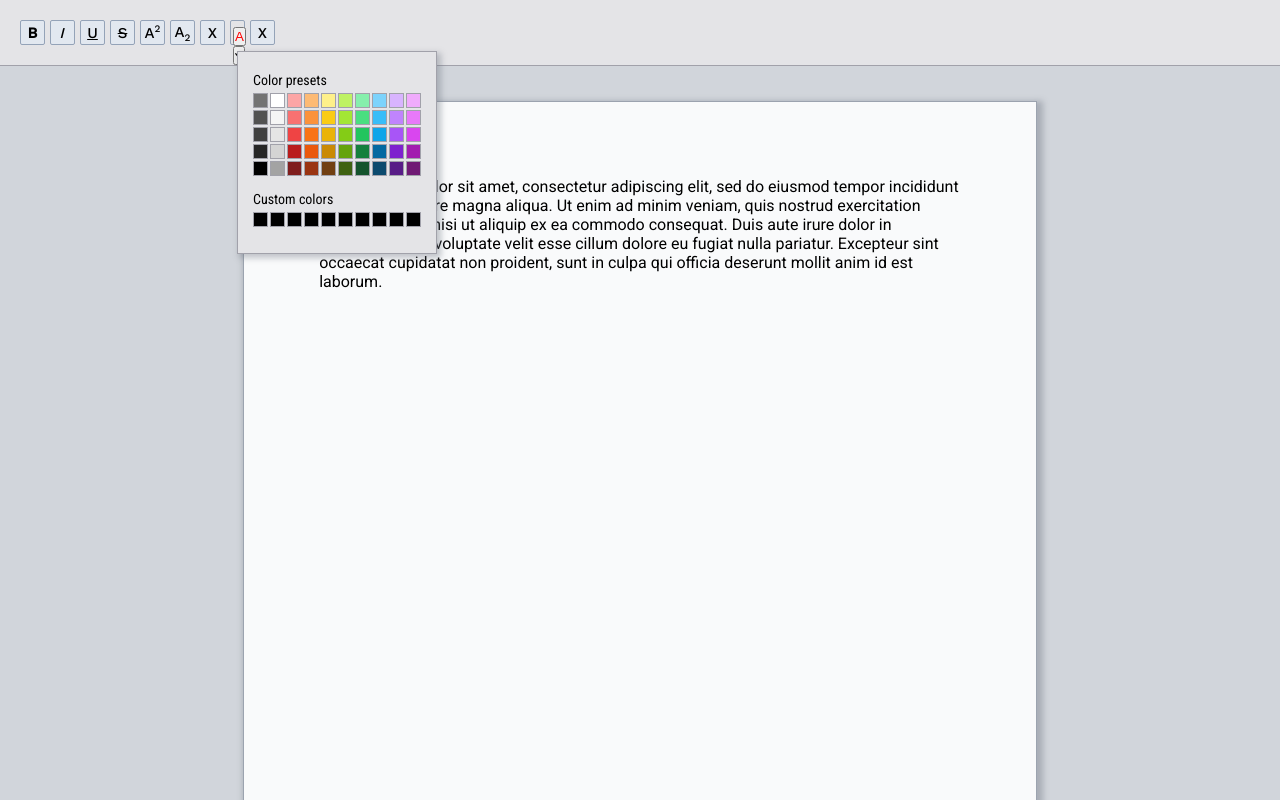
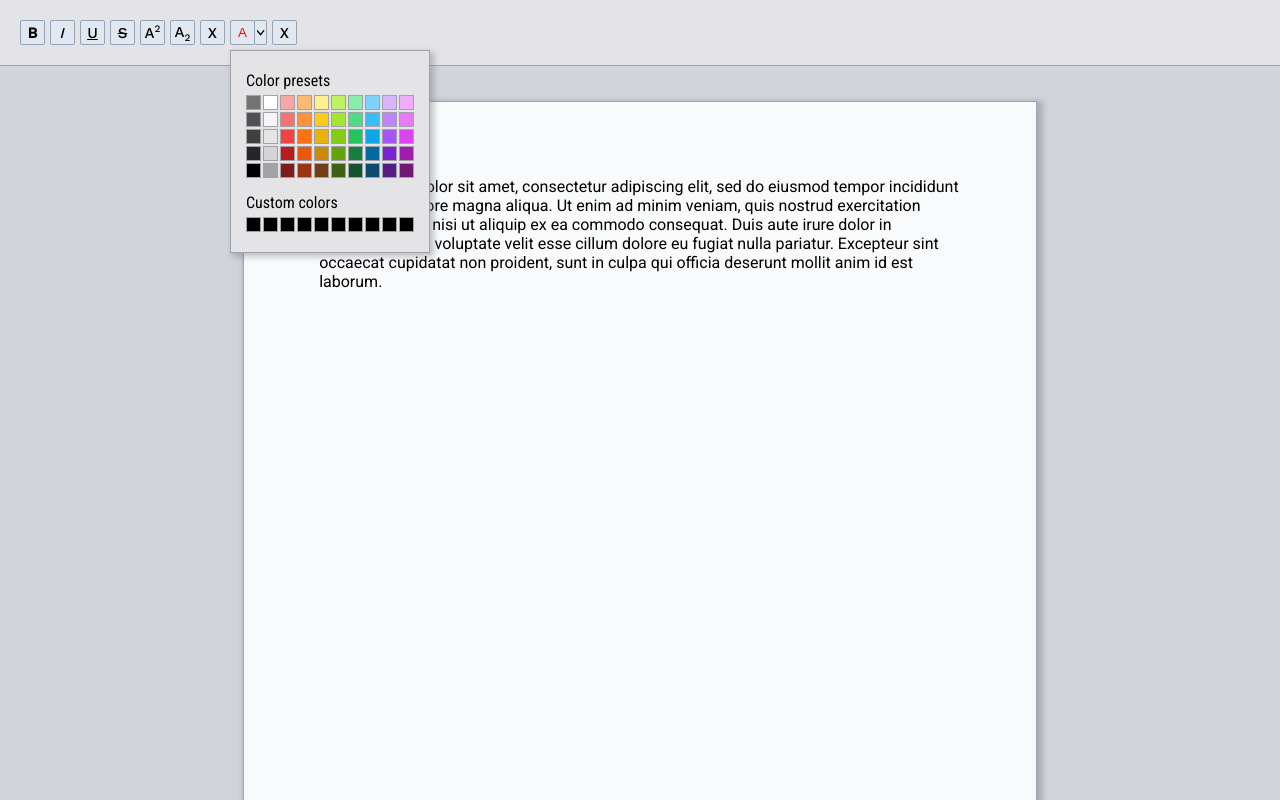
Before and after one commit to 30isnottoolate/wysiwyg-editor, a React app: page / in a window 1280 px wide. Both pictures are taken after a click on the button 239 px from the left and 55 px from the top of the page. Built offline with nearby package versions, Linux system fonts and the light colour scheme.

Commit message:
Reorganize stylesheet

```diff
--- a/src/components/App.css
+++ b/src/components/App.css
@@ -18,41 +18,60 @@ body {
     margin: 10px;
 }
 
-.tool,
-.color-tool {
+.tool, .font-color, .tool-expander {
+    background-color: #e2e8f0;
     text-align: center;
+    vertical-align: middle;
+    height: 25px;
     border: 1px solid #94a3b8;
     border-radius: 2px;
-    margin-right: 5px;
-    vertical-align: middle;
     cursor: pointer;
 }
 
 .tool {
-    background-color: #e2e8f0;
     width: 25px;
+    margin-right: 5px;
+}
+
+.font-color {
+    width: 25px;
+    margin-right: -1px;
+}
+
+.tool-expander {
+    width: 13px;
     height: 25px;
 }
 
 .tool:hover,
-.color-tool:hover {
+.font-color:hover,
+.tool-expander:hover {
     background-color: #f1f5f9;
     border-color: #64748b;
 }
 
 .tool:active,
-.color-tool:active {
+.font-color:active,
+.tool-expander:active {
     background-color: #cbd5e1;
+}
+
+.color-tool {
+    display: inline-block;
+    width: 42px;
+    height: 25px;
+}
+
+.tool-expander > svg {
+    padding: 8px 1.5px;
+    box-sizing: content-box;
 }
 
 .italic {
     padding-right: 2px;
 }
 
-.tool > sup {
-    font-size: 10px;
-}
-
+.tool > sup,
 .tool > sub {
     font-size: 10px;
 }
@@ -66,26 +85,42 @@ body {
     font-family: "Work Sans", Arial, sans-serif;
 }
 
-.font-color {
-    margin-right: -1px;
+.colors-window {
+    position: absolute;
+    background-color: #e4e4e7;
+    width: 200px;
+    height: 202.5px;
+    z-index: 100;
+    padding: 20px 15px;
+    border: 1px solid #a1a1aa;
+    box-shadow: 3px 3px 6px 1px #6b728066;
+    transform: translate(0px, 5px) translateZ(0px);
 }
 
-.color-tool {
-    display: inline-block;
-    font-size: 14px;
-    text-align: left;
-    width: 15px;
-    height: 25px;
-    padding-left: 2px;
-    padding-top: 6px;
+.colors-window > p {
+    font-family: "Roboto Condensed", Arial, Helvetica, sans-serif;
+    margin-bottom: 5px;
 }
 
-.color-button {
-    opacity: 0;
-    position: absolute;
-    width: 23px;
-    height: 23px;
+.color-table, .custom-color-row {
+    display: grid;
+    grid-template-columns: repeat(10, 15px);
+    grid-template-rows: 15px;
+    gap: 2px;
+    margin-bottom: 15px;
+}
+
+.color-square {
+    display: inline-block;
+    width: 15px;
+    height: 15px;
+    border: 1px solid #a1a1aa;
     cursor: pointer;
+}
+
+.color-square:hover {
+    border: 1px solid #000000;
+    box-shadow: 0px 0px 0px 1px #ffffff inset;
 }
 
 .color-input {
@@ -128,44 +163,3 @@ body {
 #editor > * {
     user-select: initial;
 }
-
-.colors-window {
-    position: absolute;
-    background-color: #e4e4e7;
-    width: 200px;
-    height: 202.5px;
-    z-index: 100;
-    padding: 20px 15px;
-    border: 1px solid #a1a1aa;
-    box-shadow: 3px 3px 6px 1px #6b728066;
-    transform: translate(4px, -14px) translateZ(0px);
-}
-
-.colors-window > p {
-    font-family: "Roboto Condensed", Arial, Helvetica, sans-serif;
-    margin-bottom: 5px;
-}
-
-.color-square {
-    display: inline-block;
-    width: 15px;
-    height: 15px;
-    border: 1px solid #a1a1aa;
-}
-
-.color-square:hover {
-    border: 1px solid #000000;
-    box-shadow: 0px 0px 0px 1px #ffffff inset;
-}
-
-.default-color {
-    margin-bottom: 15px;
-}
-
-.color-table, .custom-color-row {
-    display: grid;
-    grid-template-columns: repeat(10, 15px);
-    grid-template-rows: 15px;
-    gap: 2px;
-    margin-bottom: 15px;
-}
```
